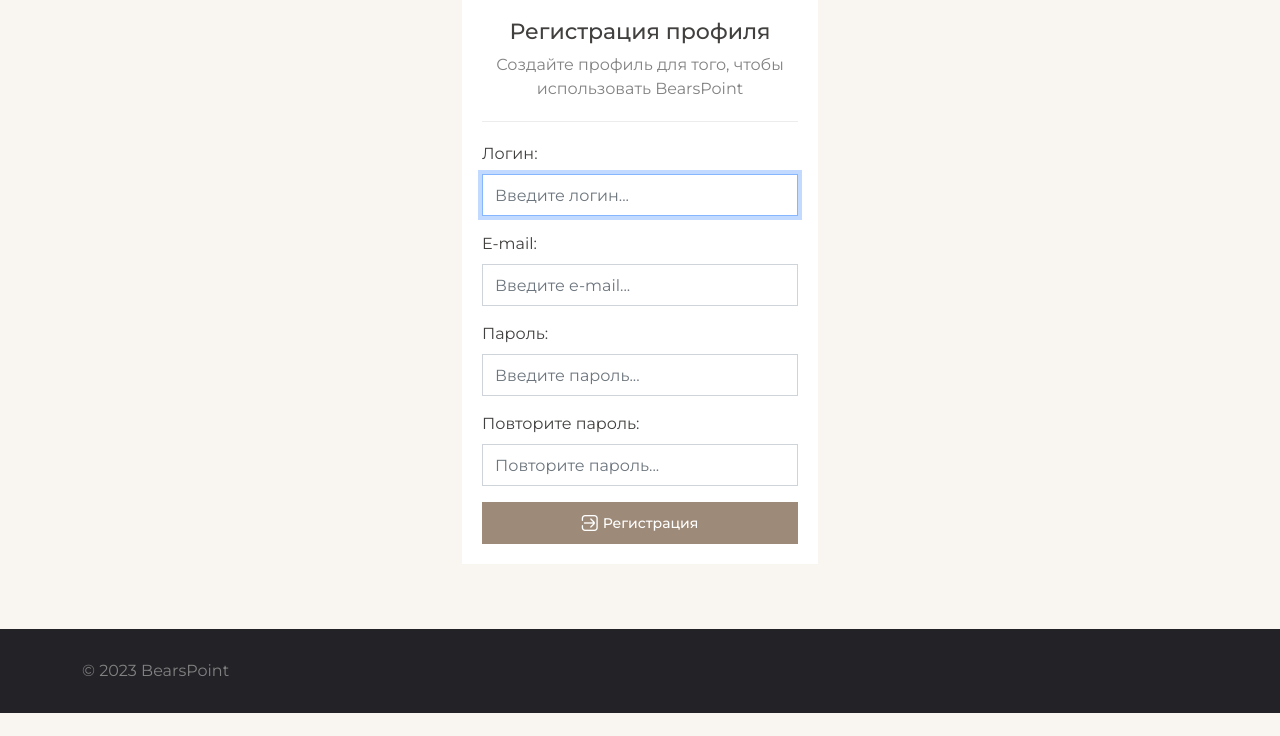
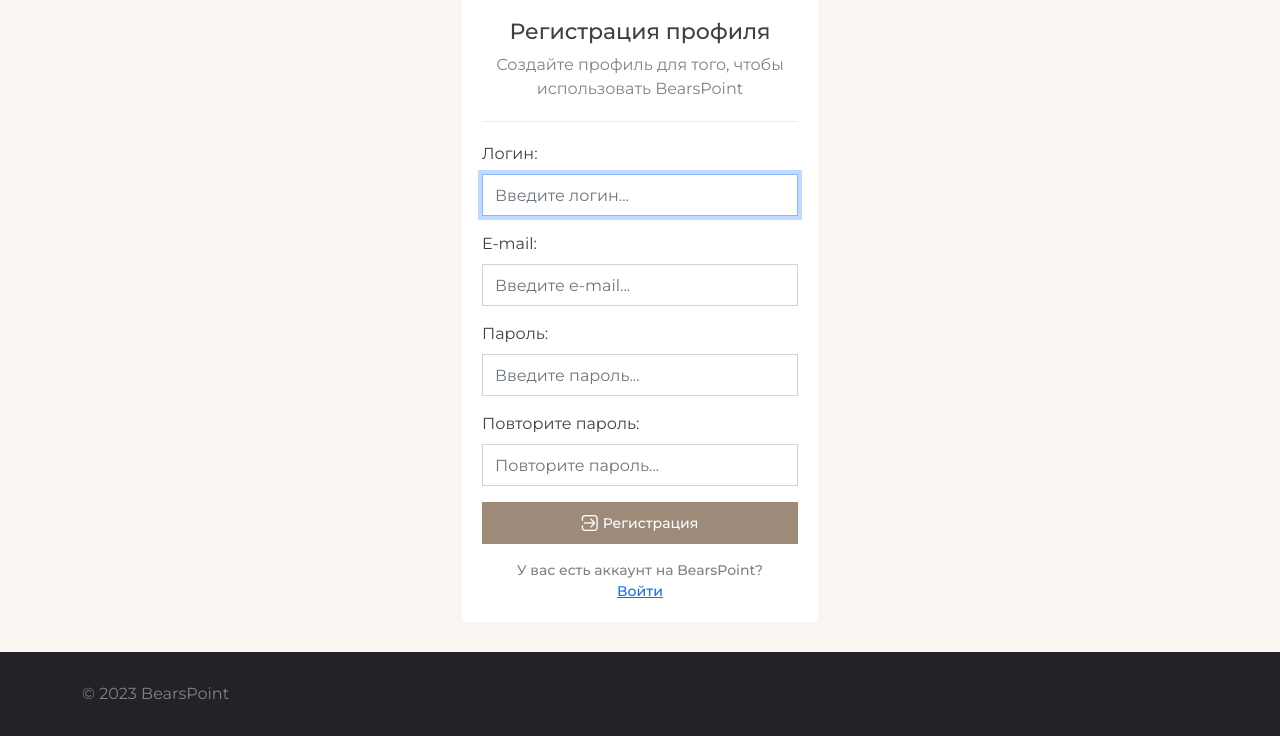
Before and after one commit to ElveeBolt/bearspoint, a Django app: page /user/signup in a window 1280 px wide. Shown: the part 87-823 px from the top of the page. Before the commit the page ends 800 px from the top, so only its background shows below. Run offline with Django 4.2, Linux system fonts and the light colour scheme; some libraries are stand-ins or nearby versions.

Commit message:
Added link to Login in SignUp page

```diff
--- a/templates/user/signup.html
+++ b/templates/user/signup.html
@@ -38,8 +38,12 @@
                             {% endfor %}
                         {% endif %}
                     </div>
-                    <div class="d-grid">
+                    <div class="d-grid mb-3">
                         <button class="btn btn-primary btn-with-icon" type="submit"><i class="fi fi-rr-sign-in-alt"></i>Регистрация</button>
+                    </div>
+                    <div class="text-center text-muted small text-bold">
+                        У вас есть аккаунт на BearsPoint?<br>
+                        <a href="{% url 'login' %}">Войти</a>
                     </div>
                 </form>
             </div>
```
